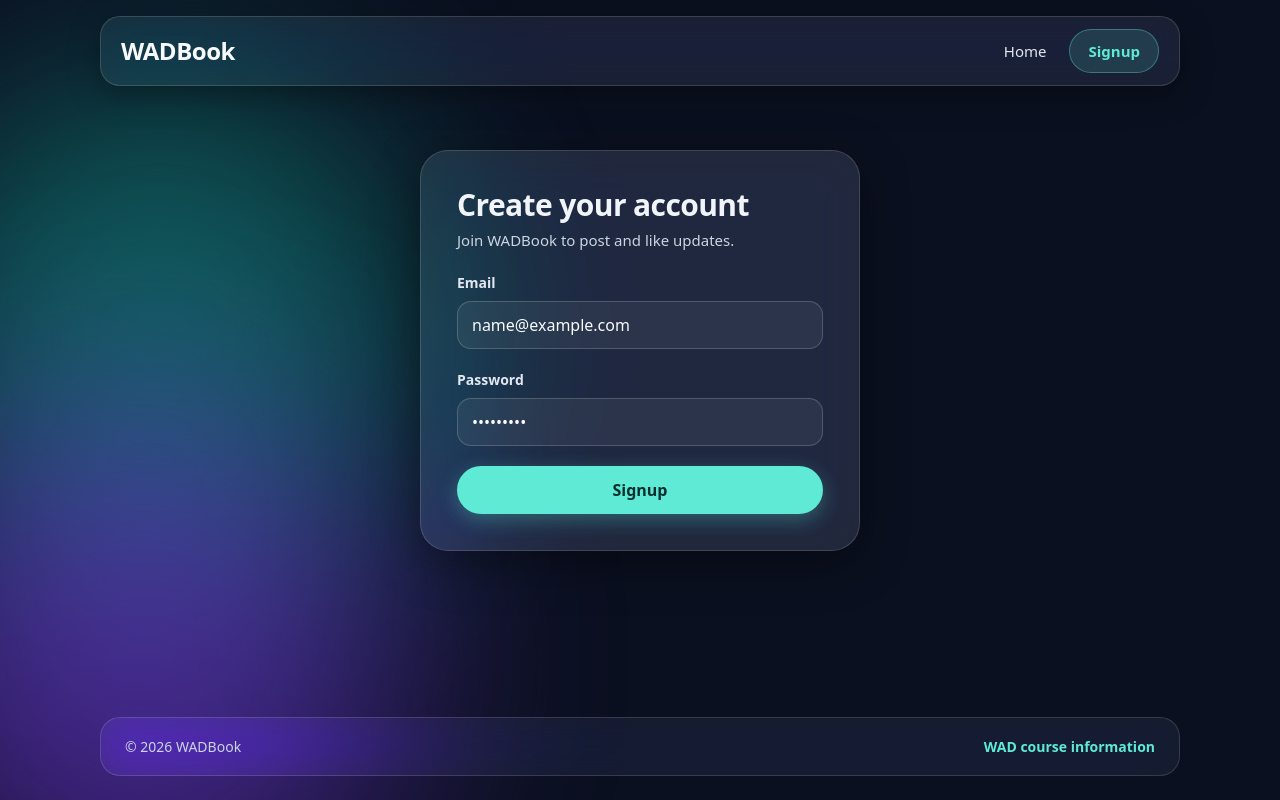
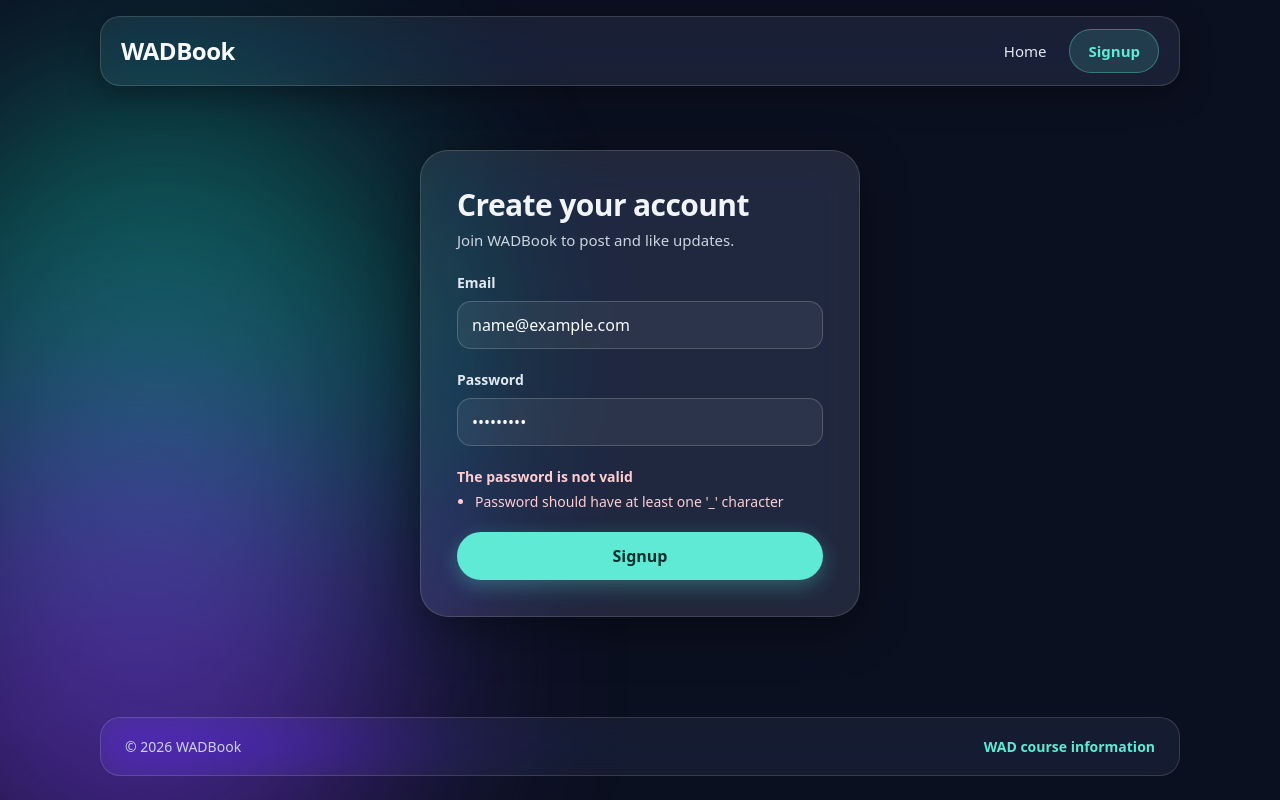
Before and after one commit to ReaperNamedGrim/WADGAB-VUE, a Vue app: page /#/signup in a window 1280 px wide. Both pictures are taken after typing "name@example.com", "Sample123" into the empty fields and a click on the button "Signup". Built offline with nearby package versions, Linux system fonts and the light colour scheme.

Commit message:
Added password validation and guard in SignupCard.vue

```diff
--- a/src/components/SignupCard.vue
+++ b/src/components/SignupCard.vue
@@ -1,5 +1,5 @@
 <template>
-    <form class="signup-card" @submit.prevent>
+  <form class="signup-card" @submit.prevent="handleSubmit">
     <div class="signup-card__intro">
       <h1 class="signup-card__title">Create your account</h1>
       <p class="signup-card__text">Join WADBook to post and like updates.</p>
@@ -21,23 +21,100 @@
       v-model="password"
     />
 
+    <div
+      v-if="passwordErrors.length"
+      id="password-error"
+      class="signup-card__error"
+    >
+      <p class="signup-card__error-title">The password is not valid</p>
+      <ul class="signup-card__error-list">
+        <li
+          v-for="err in passwordErrors"
+          :key="err"
+          class="signup-card__error-item"
+        >
+          {{ err }}
+        </li>
+      </ul>
+    </div>
+
     <button class="signup-card__button" type="submit">Signup</button>
   </form>
 </template>
 
 <script>
-import FormField from './FormField.vue';
+import FormField from "./FormField.vue";
+
+const UPPERCASE_RE = /\p{Lu}/u;
+const LOWERCASE_RE = /\p{Ll}/u;
+const NUMBER_RE = /\p{N}/u;
+
+function countMatches(str, regex) {
+  let count = 0;
+  for (const char of str) {
+    if (regex.test(char)) count++;
+  }
+  return count;
+}
+
+function firstMatches(str, regex) {
+  const firstChar = [...str][0];
+  return Boolean(firstChar && regex.test(firstChar));
+}
 
 export default {
-    name: 'SignupCard',
+  name: "SignupCard",
   components: { FormField },
   data() {
     return {
-            email: '',
-            password: ''
+      email: "",
+      password: "",
+    };
+  },
+  computed: {
+    hasPasswordErrors() {
+      return !this.password || this.passwordErrors.length > 0;
+    },
+    passwordErrors: function () {
+      if (!this.password) return [];
+      const errors = [];
+
+      if (this.password.length < 8) {
+        errors.push("Password should be at least 8 characters long");
       }
+      if (this.password.length >= 15) {
+        errors.push("Password should be less than 15 characters long");
       }
+      if (countMatches(this.password, UPPERCASE_RE) < 1) {
+        errors.push("Password should have at least one uppercase character");
       }
+      if (countMatches(this.password, LOWERCASE_RE) < 2) {
+        errors.push("Password should have at least two lowercase characters");
+      }
+      if (countMatches(this.password, NUMBER_RE) < 1) {
+        errors.push("Password should have at least one numeric character");
+      }
+      if (!firstMatches(this.password, UPPERCASE_RE)) {
+        errors.push("Password should start with an uppercase character");
+      }
+      if (!this.password.includes("_")) {
+        errors.push("Password should have at least one '_' character");
+      }
+      return errors;
+    },
+  },
+  methods: {
+    handleSubmit() {
+      if (!this.email.trim() || this.hasPasswordErrors) {
+        return;
+      }
+
+      // Actual submission logic can be here
+
+      alert("Submission successful! (noop)");
+    },
+  },
+};
 </script>
 
 <style scoped>
@@ -91,6 +168,21 @@ export default {
   background-color: var(--color-accent-hover);
 }
 
+.signup-card__error {
+  color: var(--color-error-text);
+  font-size: 14px;
+}
+
+.signup-card__error-title {
+  font-weight: 600;
+  margin-bottom: 4px;
+}
+
+.signup-card__error-list {
+  margin: 0;
+  padding-left: 18px;
+}
+
 @media only screen and (width >= 640px) {
   .signup-card {
     gap: 20px;
```
Lines whose indentation alone changed are shown as unchanged.
